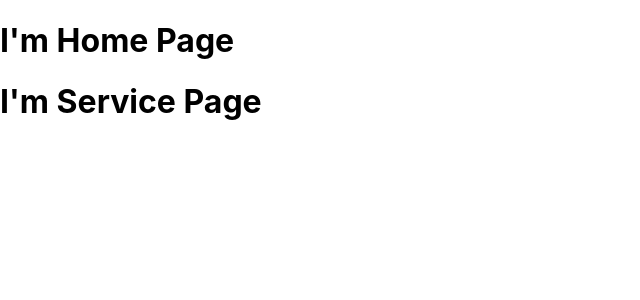
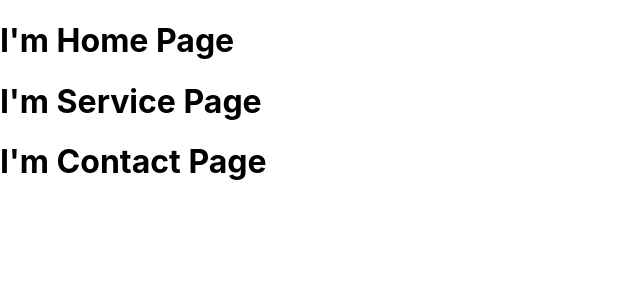
Before and after one commit to Waqardev/React-Js-With-Bootstrap-5, a React (Create React App) app: page / in a window 1280 px wide. Shown: the top 300 px of the page, without its empty margins (0-640 px from the left). Built offline with nearby package versions, Linux system fonts and the light colour scheme.

Commit message:
Contact Component

```diff
--- a/src/App.js
+++ b/src/App.js
@@ -1,12 +1,14 @@
 import React from 'react';
 import Home from "./Home"
 import Service from "./Service"
+import Contact from "./Contact"
 
 function App() {
   return (
     <div>
       <Home />
       <Service />
+      <Contact />
     </div>
   );
 }
--- /dev/null
+++ b/src/Contact.jsx
@@ -0,0 +1,10 @@
+import React from "react";
+
+const Contact = () => {
+  return (
+    <div>
+      <h1>I'm Contact Page</h1>
+    </div>
+  );
+};
+export default Contact;
```
